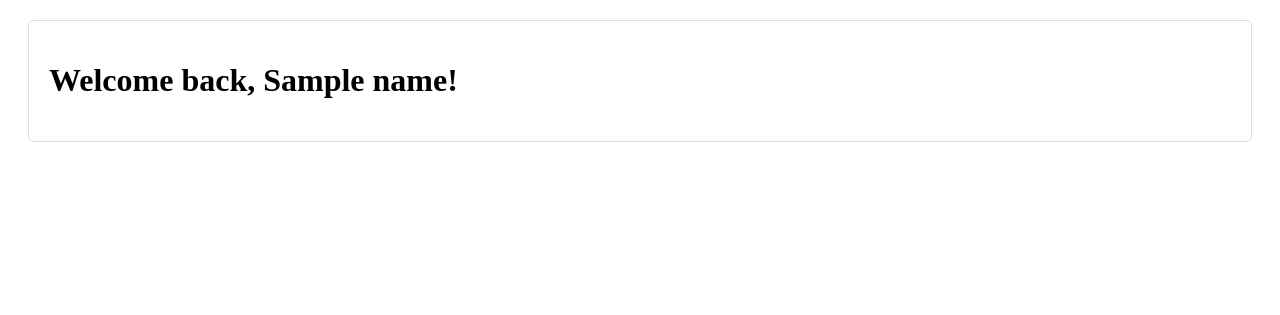
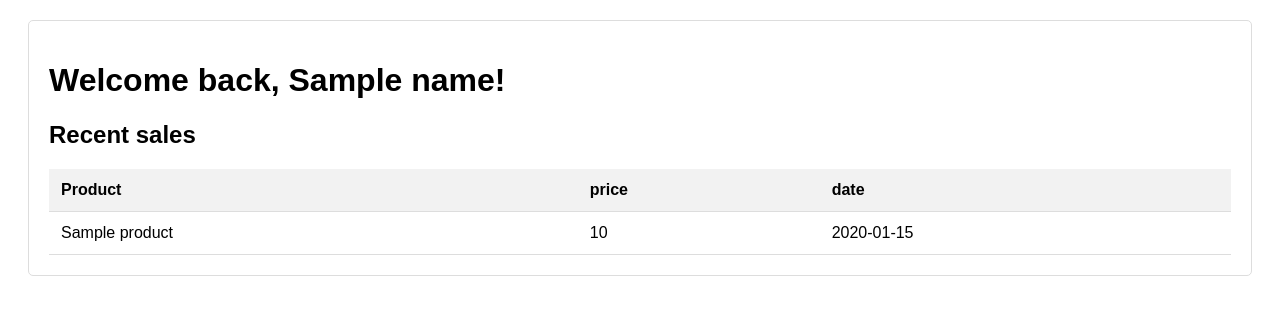
Before and after one commit to eyals208/Sales-Tracker, a Flask app: template sales_tracker/templates/personal_home.html in a window 1280 px wide. Shown: the part 55-370 px from the top of the page. Run offline with Flask 3, Linux system fonts and the light colour scheme; the template is opened without the code that fills it: most values are stand-ins (such as "Sample title", 1, 10 or a date in 2020).

Commit message:
add recent sales table with data from DB

```diff
--- a/sales_tracker/models.py
+++ b/sales_tracker/models.py
@@ -7,8 +7,8 @@ class Sale:
     _id : str
     product : str
     cost : float
-    date : str
-    upload_time : str
+    date : datetime
+    upload_time : datetime
     customer : str = ""
 
 
--- a/sales_tracker/static/styles.css
+++ b/sales_tracker/static/styles.css
@@ -107,6 +107,9 @@
     background-color: white;
     border: 1px solid #ddd;
     border-radius: 5px;
+
+    font-family: var(--font-family);
+    font-size: var(--font-size-base);
 }
 
 /* Button styles */
@@ -131,3 +134,31 @@
     transform: scale(1.05); /* Enlarge the button on hover */
     transition: transform 0.2 ease; /* Add transition effect with delay */
 }
+
+
+/* table__sales */
+.table__sales {
+    border-collapse: collapse;
+    width: 100%;
+
+    font-family: var(--font-family);
+  }
+
+  /* table__header */
+  .table__header{
+    background-color: #f2f2f2;
+    padding: 12px;
+    text-align: left;
+    font-weight: bold;
+  }
+
+  /* table__row */
+  .table__row {
+    border-bottom: 1px solid #ddd;
+  }
+
+  /* table__data */
+  .table__data {
+    padding: 12px;
+    text-align: left;
+  }
--- a/sales_tracker/templates/personal_home.html
+++ b/sales_tracker/templates/personal_home.html
@@ -3,6 +3,22 @@
 {%- block main_content%}
     <h1 class="title">Welcome back, {{name}}!</h1>
     <!-- table of recent sales -->
+    <h2>Recent sales</h2>
+    <table class="table__sales">
+        <tr class="table__row table__row--header">
+            <!--generate headers-->
+            <th class="table__header">Product</th>
+            <th class="table__header">price</th>
+            <th class="table__header">date</th>
+        </tr>
+        {% for sale in sales %}
+            <tr class="table__row">
+                <td class="table__data"> {{sale.product}} </td>
+                <td class="table__data"> {{sale.cost}} </td>
+                <td class="table__data"> {{sale.date.date()}} </td>
+            </tr>
+        {% endfor %}
+    </table>
     <!-- button to go to all sales (different page)-->
     <!-- add sale button (go to add_sale page) -->
 {% endblock %}
```
Also changed, not shown: sales_tracker/routes.py (+9 -4 lines).
